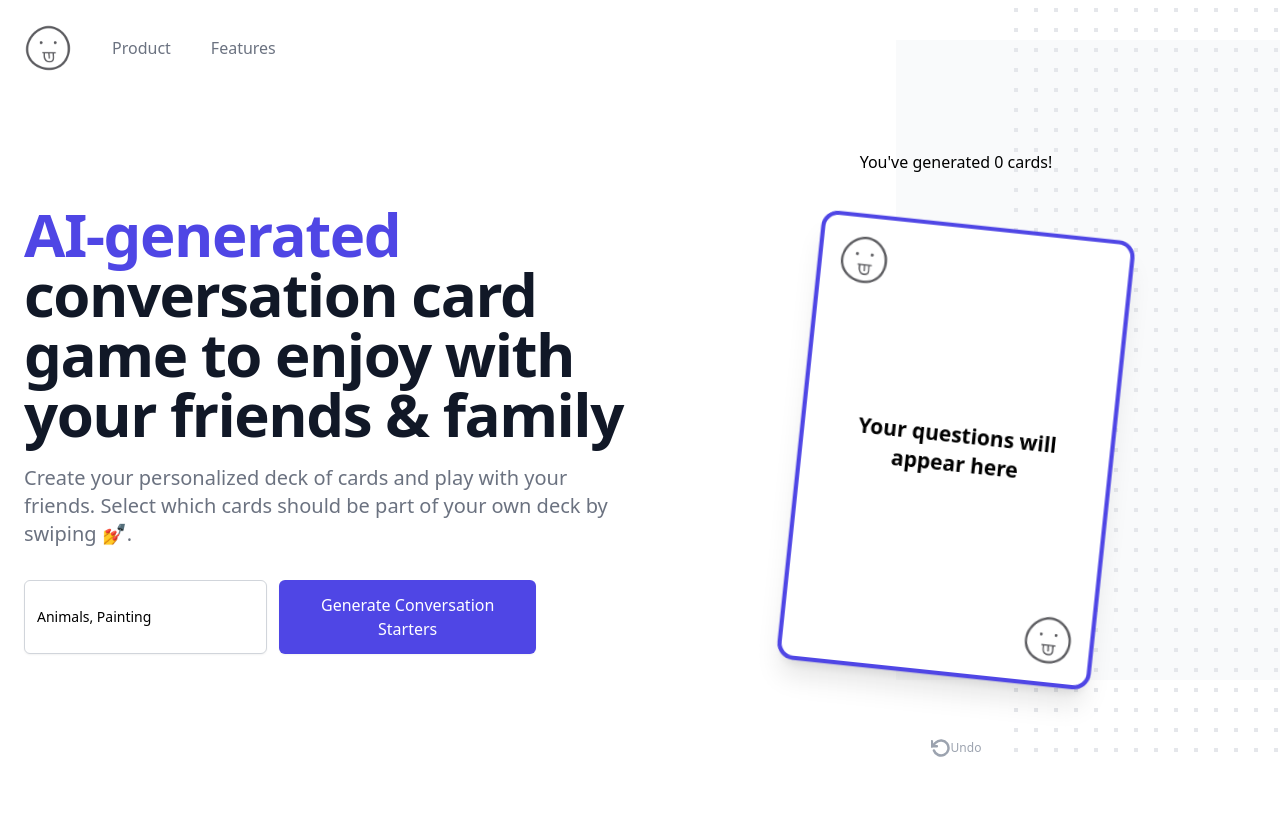
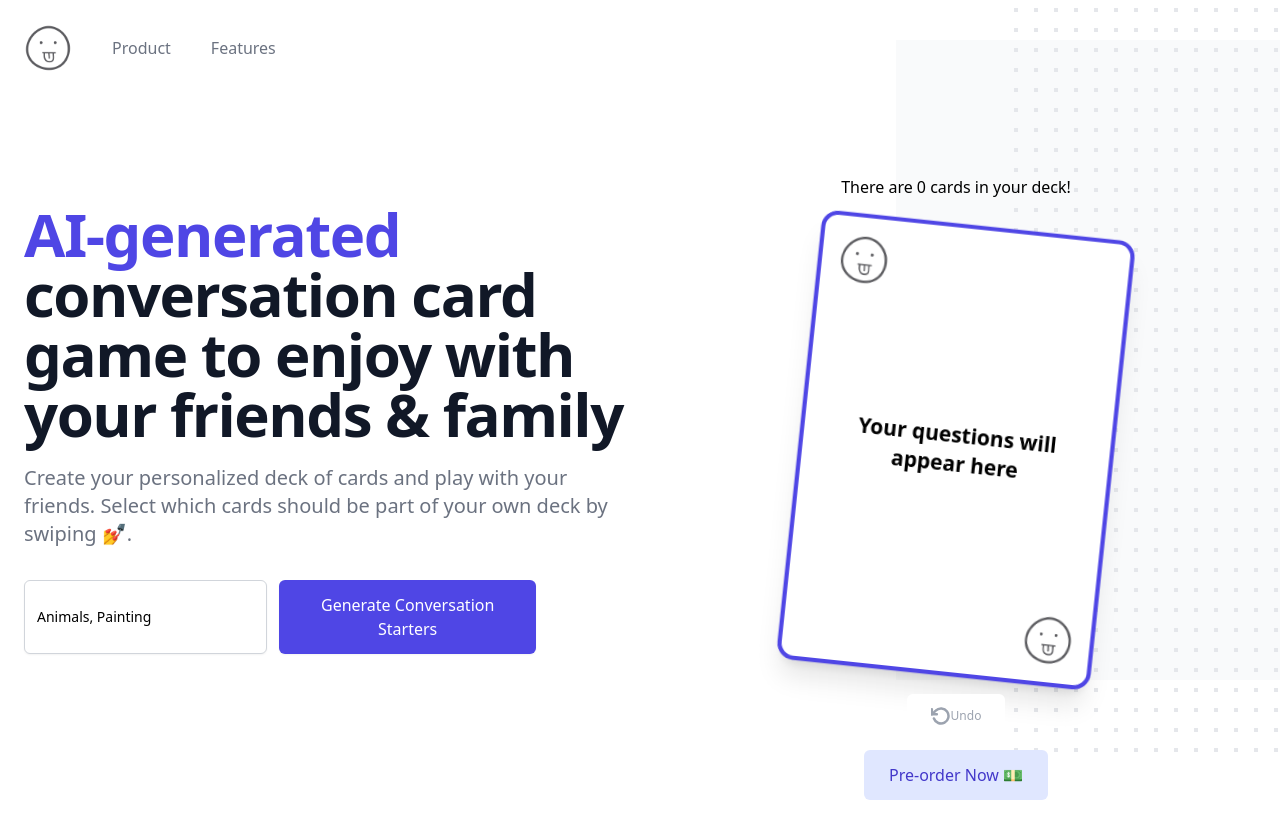
Before and after one commit to different-ai/card-game, a Next.js app: page /new in a window 1280 px wide. Built offline with nearby package versions, Linux system fonts and the light colour scheme.

Commit message:
feat: add shitty hack but make it work

```diff
--- a/components/CardList.tsx
+++ b/components/CardList.tsx
@@ -1,14 +1,10 @@
 import { useEffect, useState } from "react";
 import { AnimatePresence } from "framer-motion";
-import type { NextPage } from "next";
-// import RotateIcon from "@icons/RotateIcon";
-// import Counter from "@components/Counter";
 import { CardType, HistoryType, ResultType, SwipeType } from "../types";
-import Head from "next/head";
 import Card from "./Card";
 import { useQuestionStore } from "../store";
 import RotateIcon from "./RotateIcon";
-import { setMaxIdleHTTPParsers } from "http";
+import { SecondaryButton } from "./SecondaryButton";
 
 const CardList = () => {
   const { questions, addQuestion, removeQuestion, rotateQuestions } =
@@ -16,20 +12,20 @@ const CardList = () => {
   const hasQuestions = questions.length > 0;
   console.log({ questions });
   const cards = questions;
+  const [currentIndex, setCurrentIndex] = useState(0);
+  useEffect(() => {
+    setCurrentIndex(questions.length - 1);
+  }, [questions]);
+  // todo: make this not a hack
+  const [hack, setHack] = useState(0);
+  const activeIndex = cards.length - 1;
 
-  const [result, setResult] = useState<ResultType>({
-    like: 0,
-    nope: 0,
-    superlike: 0,
-  });
   const [history, setHistory] = useState<HistoryType[]>([]);
-  // index of last card
-  const activeIndex = cards.length - 1;
-  console.log(cards.length, cards, activeIndex);
 
   const removeCard = (oldCard: CardType, swipe: SwipeType) => {
     if (swipe === "like") {
       rotateQuestions();
+      setHack((prev) => prev + 1);
       return;
     }
     setHistory((current) => [...current, { ...oldCard, swipe }]);
@@ -50,9 +46,9 @@ const CardList = () => {
   };
   return (
     <div className="relative flex flex-col justify-center items-center w-full min-h-[500px] gradient">
-      <div className="absolute top-[-50px]">
-        <span>{`You've generated`}</span>
-        <span>{` ${questions.length} `}</span>cards!
+      <div className="absolute top-[-25px] font-medium">
+        <span>There are</span>
+        <span>{` ${questions.length} `}</span>cards in your deck!
       </div>
       <AnimatePresence>
         {cards.map((card: any, index: number) => (
@@ -60,7 +56,7 @@ const CardList = () => {
             key={card.name}
             active={index === activeIndex}
             removeCard={removeCard}
-            cardNumber={index}
+            cardNumber={index + hack}
             card={card}
             header=""
           />
@@ -81,7 +77,7 @@ const CardList = () => {
           />
         </AnimatePresence>
       ) : null}
-      <footer className="absolute bottom-[-70px] flex items-center ">
+      <footer className="absolute bottom-[-100px] flex items-center flex-col gap-3">
         <div className="flex flex-col items-center space-y-2">
           <button
             disabled={history.length === 0}
@@ -94,6 +90,9 @@ const CardList = () => {
             <span className="text-xs">Undo</span>
           </button>
         </div>
+        <SecondaryButton className="max-w-max">
+          Pre-order Now 💵
+        </SecondaryButton>
         {/* <Counter label="Likes" count={result.like} testid="like-count" />
         <Counter label="Nopes" count={result.nope} testid="nope-count" />
         <Counter
--- a/components/Deck.js
+++ b/components/Deck.js
@@ -77,19 +77,10 @@ export const Deck = ({ className }) => {
             Your question will appear here.
           </QuestionCard>
         )}
-        {hasQuestions && (
-          <QuestionCard
-            header={
-              hasQuestions && `${currentQuestionIndex + 1}/${questions.length}`
-            }
-          >
-            {questions[currentQuestionIndex]}
-          </QuestionCard>
-        )}
+
         {hasQuestions && <CardList />}
       </div>
 
-      <SecondaryButton className="max-w-max">Pre-order Now 💵</SecondaryButton>
     </div>
   );
 };
--- a/components/QuestionGenerator.js
+++ b/components/QuestionGenerator.js
@@ -16,6 +16,7 @@ const delayLoop = (fn, delay) => {
 };
 
 export const QuestionGenerator = ({ children }) => {
+  const [counter, setCounter] = useState(0);
   const addQuestion = useQuestionStore((state) => state.addQuestion);
   const {
     register,
@@ -37,6 +38,7 @@ export const QuestionGenerator = ({ children }) => {
 
     questions.forEach((question, index) => {
       setTimeout(() => {
+        setCounter((prev) => prev + 1);
         addQuestion({
           id: question.id,
           name: question.conversation_starter.en,
@@ -51,6 +53,12 @@ export const QuestionGenerator = ({ children }) => {
         className="flex flex-col sm:flex-row  gap-3 mb-3"
         onSubmit={handleSubmit(onSubmit)}
       >
+        <div>
+          <p className="text-base font-medium text-gray-900">
+            {isSubmitted && `🙋 ${counter} questions generated `}
+          </p>
+
+          <div className="flex flex-col sm:flex-row  gap-3 mb-3">
             <Input
               className="min-h-[4rem]"
               placeholder="Enter topics separated by commas"
@@ -69,10 +77,9 @@ export const QuestionGenerator = ({ children }) => {
               )}
               {!isSubmitting && "Generate Conversation Starters"}
             </PrimaryButton>
+          </div>
+        </div>
       </form>
-      <p className="text-base font-medium text-gray-900">
-        {isSubmitted && "3 Questions Generated 🎉 "}
-      </p>
     </div>
   );
 };
--- a/pages/new.js
+++ b/pages/new.js
@@ -221,6 +221,7 @@ export default function Example() {
                 />
               </svg>
               <CardList />
+
               {/* <Deck className={"z-20"} /> */}
             </div>
           </div>
```
Lines whose indentation alone changed are shown as unchanged.
